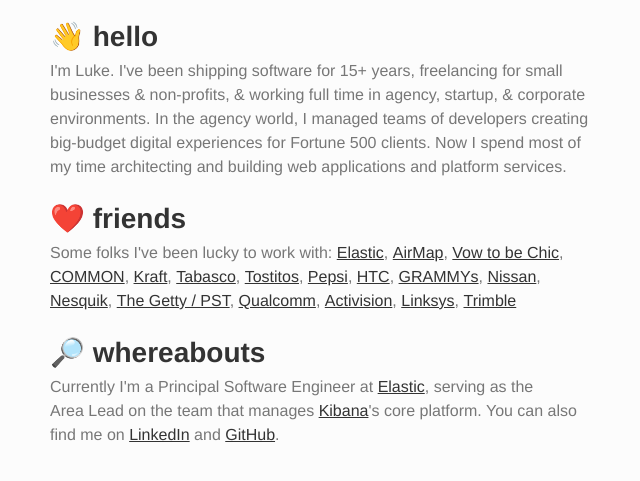
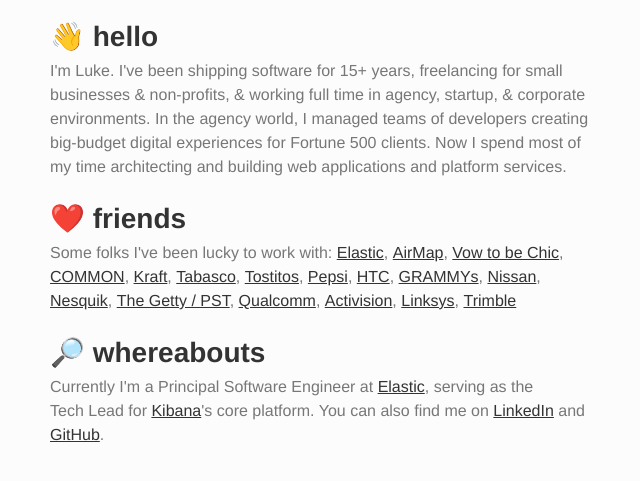
Before and after one commit to lukeelmers/lukeelmers.github.io, a plain HTML site: page index.html in a window 1280 px wide. Shown: the part 359-840 px from the top of the page, without its empty margins (0-640 px from the left). Drawn offline with Linux system fonts and the light colour scheme.

Commit message:
Text & robots updates.

```diff
--- a/index.html
+++ b/index.html
@@ -73,7 +73,7 @@
   <p>
     Currently I'm a Principal Software Engineer at
     <a href="https://elastic.co/" target="_blank">Elastic</a>,
-    serving as the Area&nbsp;Lead on the team that manages
+    serving as the Tech&nbsp;Lead for
     <a href="https://github.com/elastic/kibana" target="_blank">Kibana</a>'s core platform.
     You can also find me on <a href="https://linkedin.com/in/lukeelmers" target="_blank">LinkedIn</a>
     and <a href="https://github.com/lukeelmers" target="_blank">GitHub</a>.
```
Also changed, not shown: robots.txt.
